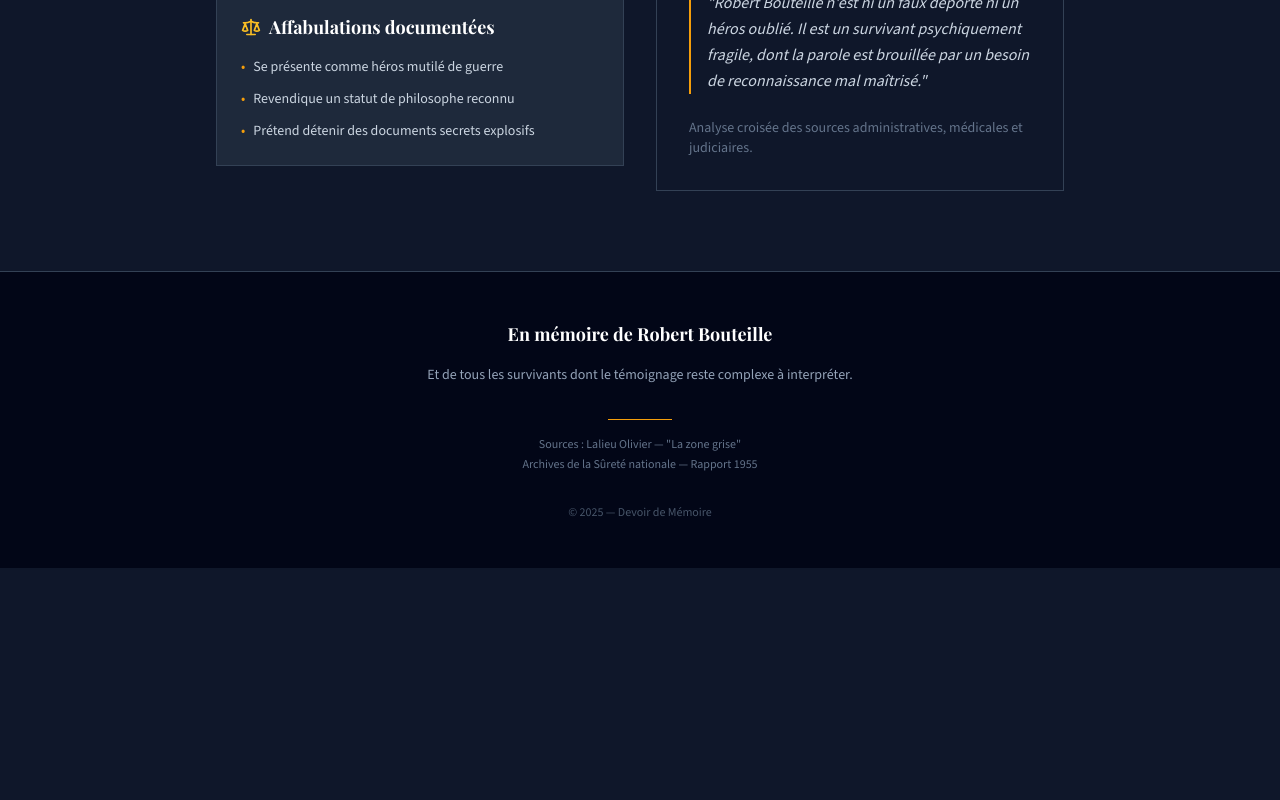
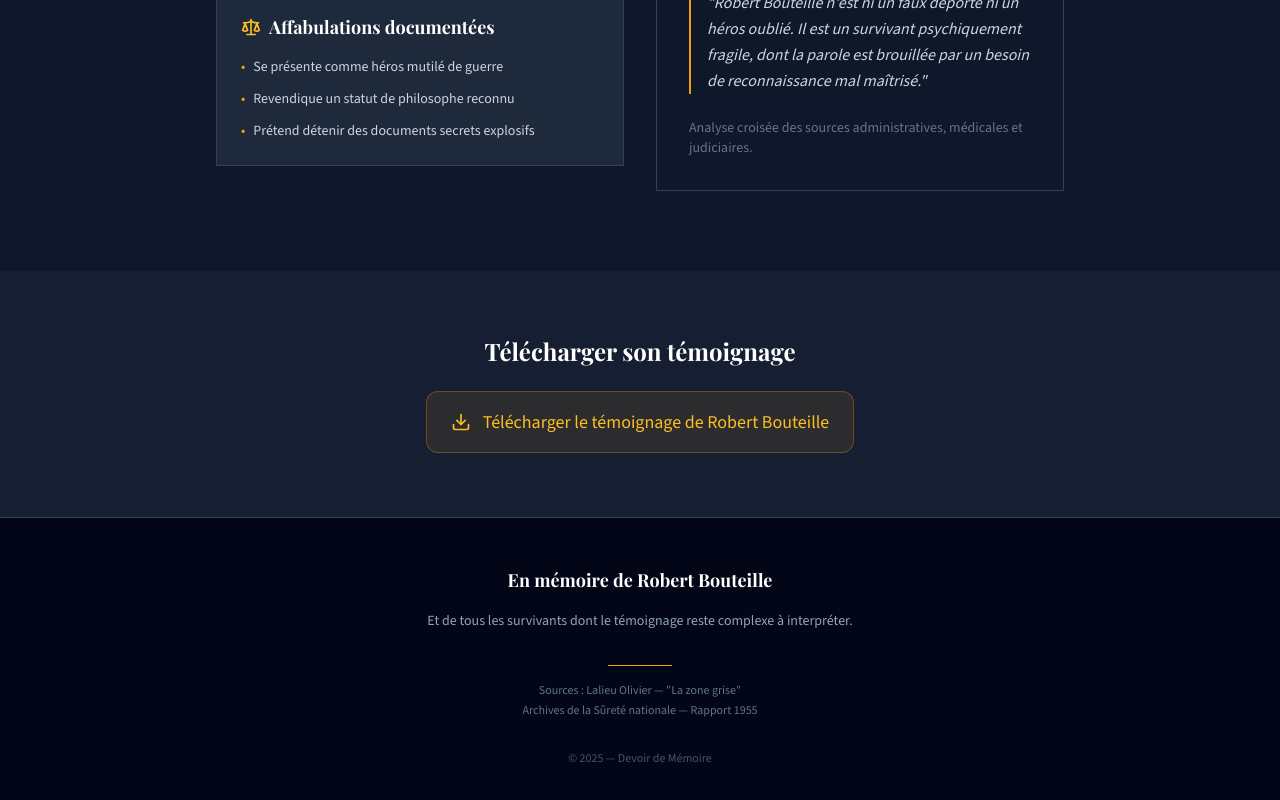
Before and after one commit to axellongatte5-hue/cnrd-colann, a React (Vite) app: page /personnage/bouteille in a window 1280 px wide. Shown: the part 3532-4332 px from the top of the page. Before the commit the page ends 4100 px from the top, so only its background shows below. Built offline with nearby package versions, Linux system fonts and the light colour scheme.

Commit message:
Update Bouteille.tsx

```diff
--- a/src/pages/Bouteille.tsx
+++ b/src/pages/Bouteille.tsx
@@ -1,5 +1,5 @@
 import { Link } from 'react-router-dom';
-import { MapPin, Calendar, User, Shield, Clock, AlertTriangle, Scale, BookOpen } from 'lucide-react';
+import { MapPin, Calendar, User, Shield, Clock, AlertTriangle, Scale, BookOpen, Download } from 'lucide-react';
 
 function Bouteille() {
   const timelineEvents = [
@@ -275,6 +275,23 @@ function Bouteille() {
         </div>
       </section>
 
+      {/* TÉLÉCHARGEMENT TÉMOIGNAGE */}
+      <section className="py-16 px-6 bg-slate-800/50">
+        <div className="max-w-4xl mx-auto text-center">
+          <h2 className="font-serif text-2xl font-bold text-white mb-6">Télécharger son témoignage</h2>
+          <a
+            href="https://customer-assets.emergentagent.com/job_cnrd-preview/artifacts/402yrfv4_Bouteille_p31-34_conf%C3%A9rence%2013%20mai%201945.pdf"
+            target="_blank"
+            rel="noopener noreferrer"
+            download
+            className="inline-flex items-center gap-3 px-6 py-4 bg-amber-500/10 hover:bg-amber-500/20 border border-amber-500/30 rounded-xl text-amber-400 hover:text-amber-300 transition-all duration-300 group"
+          >
+            <Download className="w-5 h-5 group-hover:scale-110 transition-transform" />
+            <span className="text-lg font-medium">Télécharger le témoignage de Robert Bouteille</span>
+          </a>
+        </div>
+      </section>
+
       {/* FOOTER */}
       <footer className="border-t border-slate-700 bg-slate-950">
         <div className="mx-auto max-w-4xl px-6 py-12">
```
